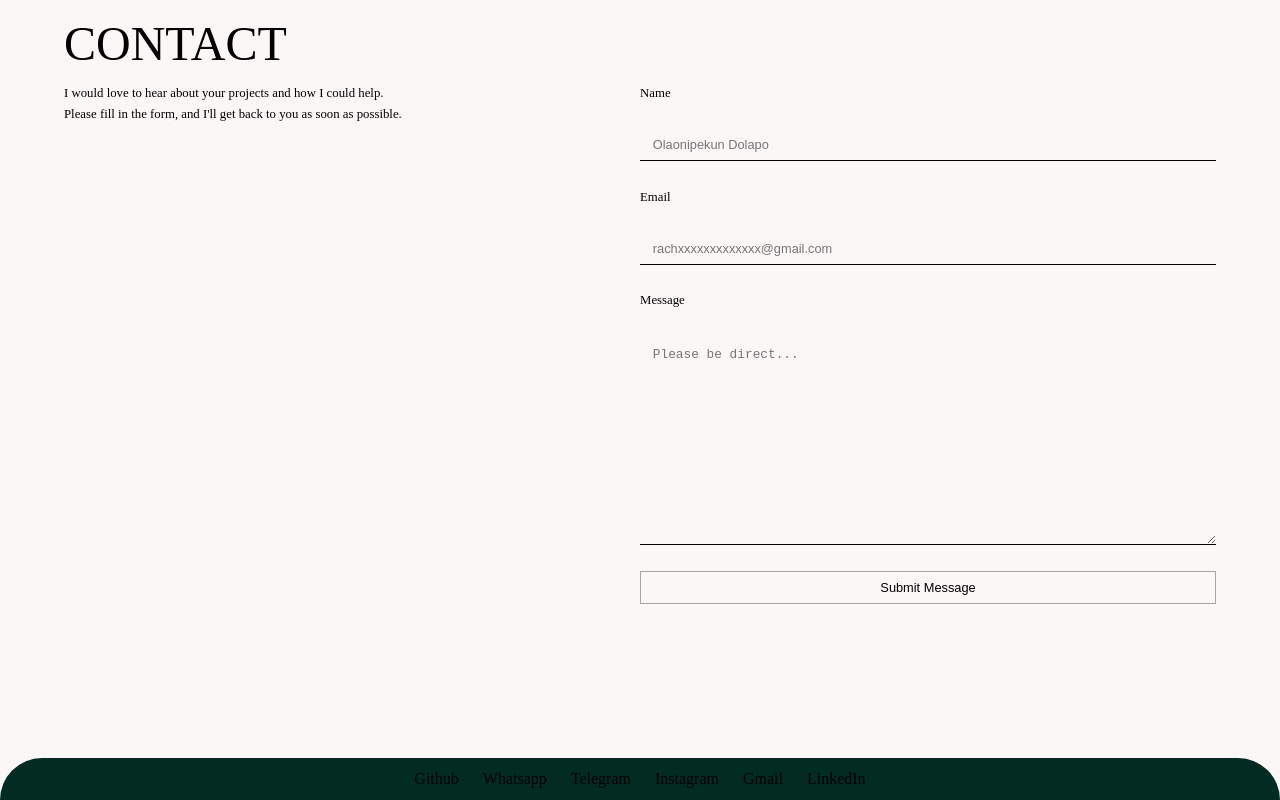
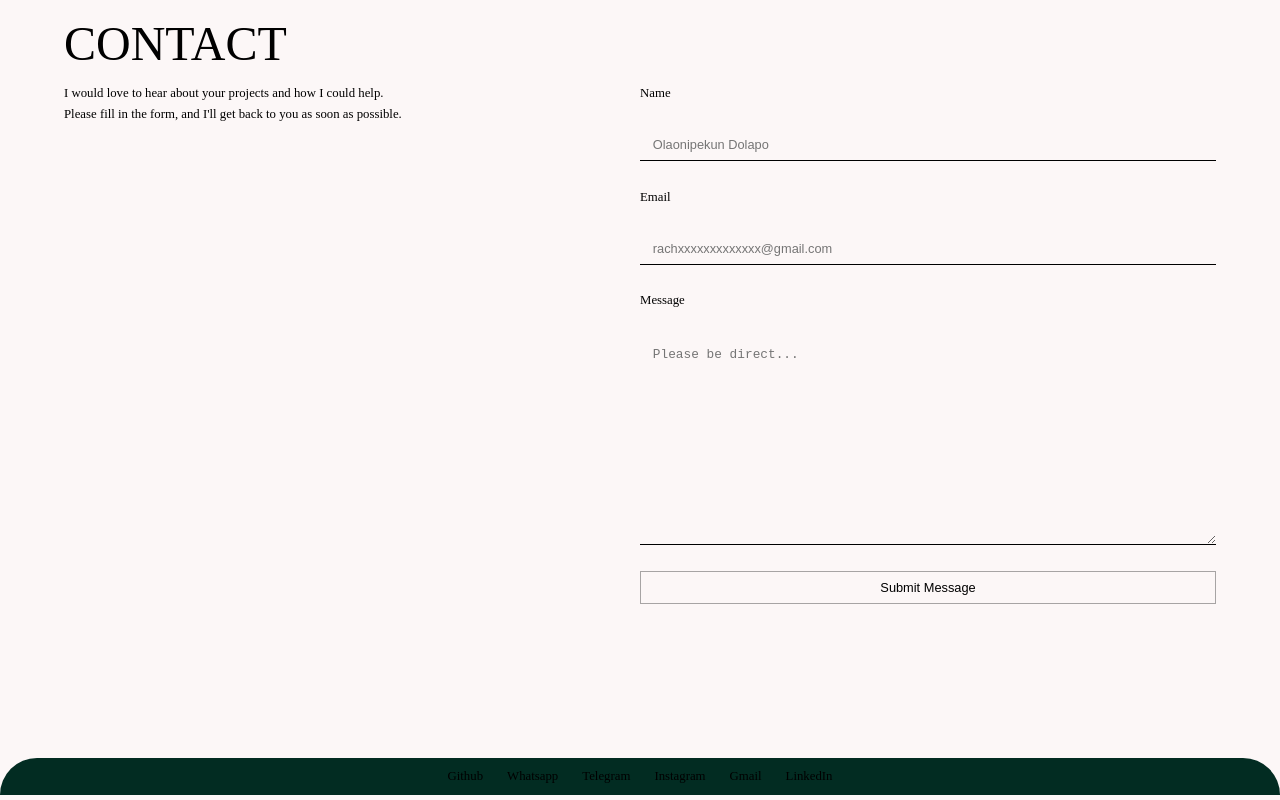
Before and after one commit to Lovethrech/my-main-portfolio, a Vue app: page / in a window 1280 px wide. Shown: the part 2373-3173 px from the top of the page. Built offline with nearby package versions, Linux system fonts and the light colour scheme.

Commit message:
working on the footer components.

```diff
--- a/src/components/footer/FooterIcon.vue
+++ b/src/components/footer/FooterIcon.vue
@@ -14,3 +14,9 @@ const {FooterLinkItems}=defineProps(['FooterLinkItems']);
         </RouterLink>
     </div>
 </template>
+
+<style scoped>
+.footer-icon-ctn{
+    font-size: var(--h5-size);
+}
+</style>
```
